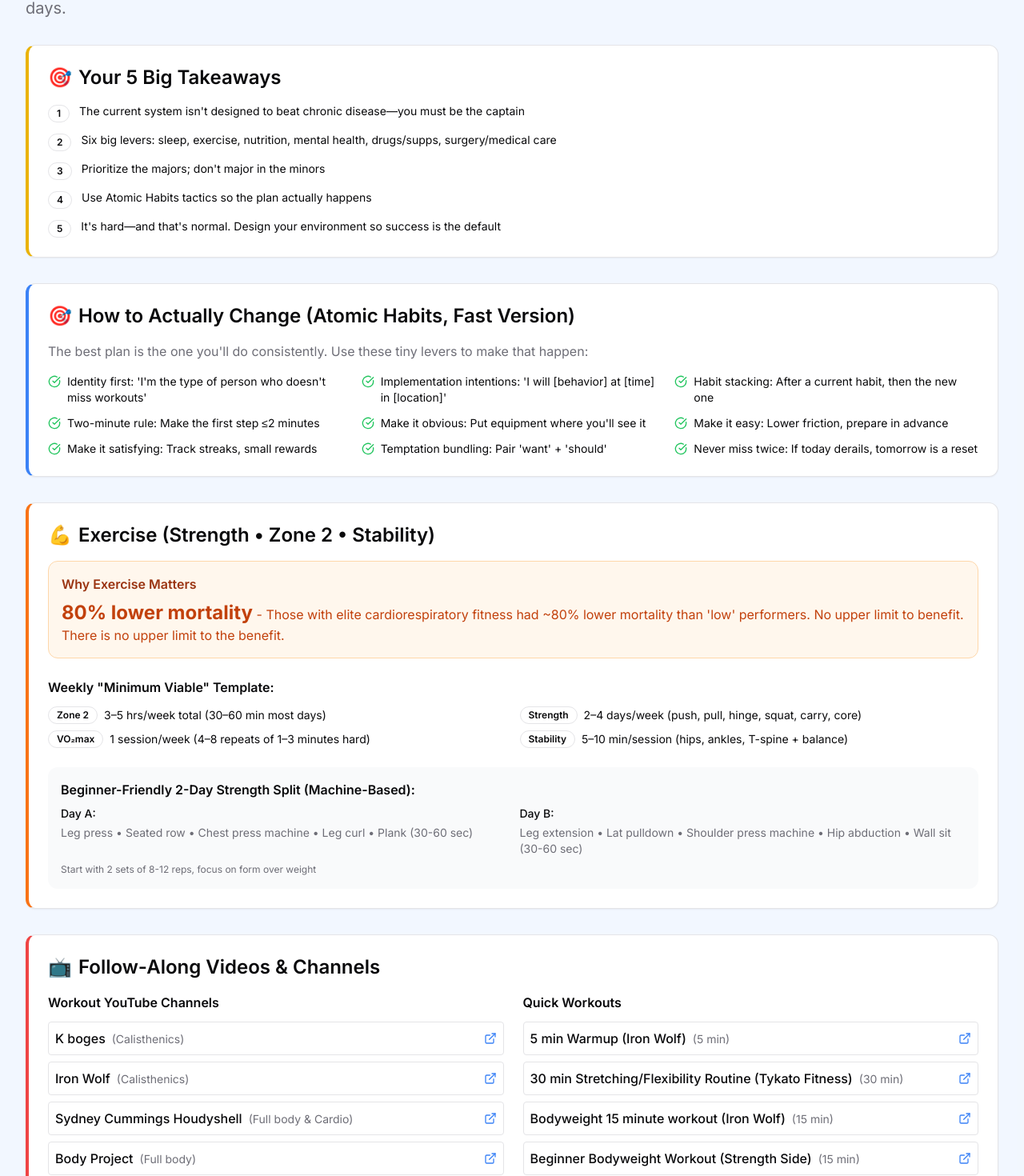
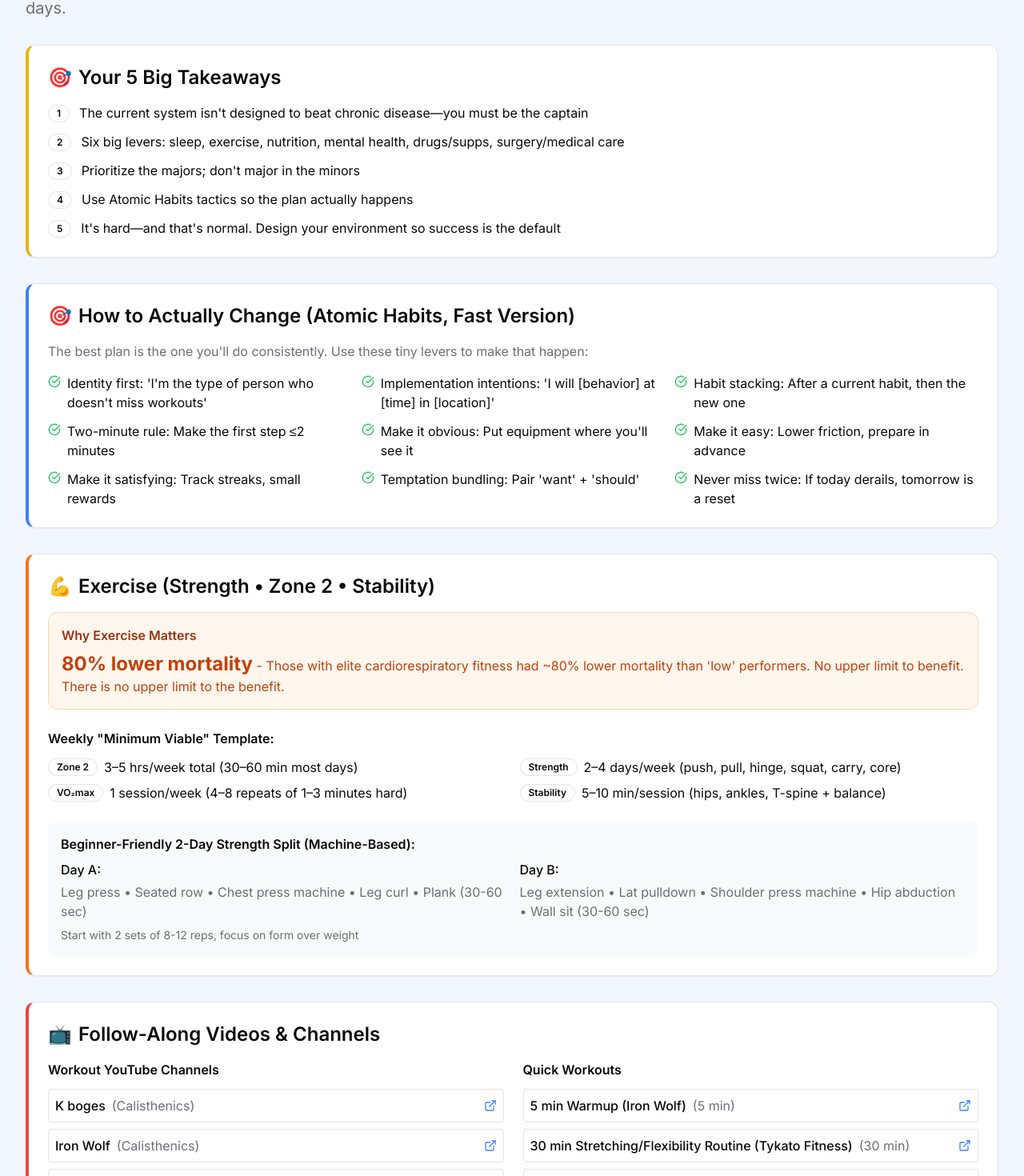
Before and after one commit to Paul10142/longevity, a React (Vite) app: page / in a window 1280 px wide. Shown: the part 1437-2907 px from the top of the page at 80% size. Built offline with nearby package versions, Linux system fonts and the light colour scheme.

Commit message:
Update About section to credit Paul Clancy as founder, improve resource card layout with larger images (250px), and move star ratings below author info

```diff
--- a/src/components/About.tsx
+++ b/src/components/About.tsx
@@ -14,7 +14,7 @@ const About = () => {
               <CardContent className="p-8">
                 <div className="text-lg text-muted-foreground leading-relaxed space-y-4">
                   <p>
-                    Lifestyle Academy is brought to you by <a href="https://www.admissionsacademy.org" target="_blank" rel="noopener noreferrer" className="text-primary underline hover:text-primary/80 transition-colors">AdmissionsAcademy.org</a>,
+                    LifestyleAcademy is founded by Paul Clancy and brought to you by <a href="https://www.admissionsacademy.org" target="_blank" rel="noopener noreferrer" className="text-primary underline hover:text-primary/80 transition-colors">AdmissionsAcademy.org</a>,
                     an organization committed to expanding access to educational resources for pre-medical and pre-health students nationwide.
                   </p>
 
--- a/src/components/ExecutiveTips.tsx
+++ b/src/components/ExecutiveTips.tsx
@@ -107,7 +107,7 @@ const ExecutiveTips = () => {
                 {bigTakeaways.map((takeaway, index) => (
                   <div key={index} className="flex items-start gap-3">
                     <Badge variant="outline" className="mt-0.5">{index + 1}</Badge>
-                    <span className="text-sm">{takeaway}</span>
+                    <span className="text-base">{takeaway}</span>
                   </div>
                 ))}
               </div>
@@ -128,7 +128,7 @@ const ExecutiveTips = () => {
                 {habitTips.map((tip, index) => (
                   <div key={index} className="flex items-start gap-2">
                     <CheckCircle className="h-4 w-4 text-green-500 mt-0.5 flex-shrink-0" />
-                    <span className="text-sm">{tip}</span>
+                    <span className="text-base">{tip}</span>
                   </div>
                 ))}
               </div>
@@ -155,21 +155,21 @@ const ExecutiveTips = () => {
                 <div className="space-y-2">
                   <div className="flex items-center gap-2">
                     <Badge variant="outline">Zone 2</Badge>
-                    <span className="text-sm">{weeklyTemplate.zone2}</span>
+                    <span className="text-base">{weeklyTemplate.zone2}</span>
                   </div>
                   <div className="flex items-center gap-2">
                     <Badge variant="outline">VO₂max</Badge>
-                    <span className="text-sm">{weeklyTemplate.vo2max}</span>
+                    <span className="text-base">{weeklyTemplate.vo2max}</span>
                   </div>
                 </div>
                 <div className="space-y-2">
                   <div className="flex items-center gap-2">
                     <Badge variant="outline">Strength</Badge>
-                    <span className="text-sm">{weeklyTemplate.strength}</span>
+                    <span className="text-base">{weeklyTemplate.strength}</span>
                   </div>
                   <div className="flex items-center gap-2">
                     <Badge variant="outline">Stability</Badge>
-                    <span className="text-sm">{weeklyTemplate.stability}</span>
+                    <span className="text-base">{weeklyTemplate.stability}</span>
                   </div>
                 </div>
               </div>
@@ -178,15 +178,15 @@ const ExecutiveTips = () => {
                 <h4 className="font-semibold mb-2">Beginner-Friendly 2-Day Strength Split (Machine-Based):</h4>
                 <div className="grid grid-cols-1 md:grid-cols-2 gap-4">
                   <div>
-                    <h5 className="font-medium text-sm mb-1">Day A:</h5>
-                    <p className="text-sm text-muted-foreground">Leg press • Seated row • Chest press machine • Leg curl • Plank (30-60 sec)</p>
+                    <h5 className="font-medium text-base mb-1">Day A:</h5>
+                    <p className="text-base text-muted-foreground">Leg press • Seated row • Chest press machine • Leg curl • Plank (30-60 sec)</p>
                   </div>
                   <div>
-                    <h5 className="font-medium text-sm mb-1">Day B:</h5>
-                    <p className="text-sm text-muted-foreground">Leg extension • Lat pulldown • Shoulder press machine • Hip abduction • Wall sit (30-60 sec)</p>
+                    <h5 className="font-medium text-base mb-1">Day B:</h5>
+                    <p className="text-base text-muted-foreground">Leg extension • Lat pulldown • Shoulder press machine • Hip abduction • Wall sit (30-60 sec)</p>
                   </div>
                 </div>
-                <p className="text-xs text-muted-foreground mt-2">Start with 2 sets of 8-12 reps, focus on form over weight</p>
+                <p className="text-sm text-muted-foreground mt-2">Start with 2 sets of 8-12 reps, focus on form over weight</p>
               </div>
             </CardContent>
           </Card>
@@ -207,7 +207,7 @@ const ExecutiveTips = () => {
                       <div key={index} className="flex items-center justify-between p-2 border rounded">
                         <div>
                           <span className="font-medium">{channel.name}</span>
-                          <span className="text-sm text-muted-foreground ml-2">({channel.type})</span>
+                          <span className="text-base text-muted-foreground ml-2">({channel.type})</span>
                         </div>
                         <a href={channel.url} target="_blank" rel="noopener noreferrer" className="text-blue-500 hover:text-blue-700">
                           <ExternalLink className="h-4 w-4" />
@@ -224,7 +224,7 @@ const ExecutiveTips = () => {
                       <div key={index} className="flex items-center justify-between p-2 border rounded">
                         <div>
                           <span className="font-medium">{workout.name}</span>
-                          <span className="text-sm text-muted-foreground ml-2">({workout.duration})</span>
+                          <span className="text-base text-muted-foreground ml-2">({workout.duration})</span>
                         </div>
                         <a href={workout.url} target="_blank" rel="noopener noreferrer" className="text-blue-500 hover:text-blue-700">
                           <ExternalLink className="h-4 w-4" />
@@ -245,7 +245,7 @@ const ExecutiveTips = () => {
                 <h3 className="text-2xl font-semibold">Quick "Start Here" for Busy Weeks</h3>
               </div>
               <div className="bg-green-50 border border-green-200 rounded-lg p-4">
-                <div className="grid grid-cols-1 md:grid-cols-3 gap-4 text-sm">
+                <div className="grid grid-cols-1 md:grid-cols-3 gap-4 text-base">
                   <div>
                     <h4 className="font-semibold mb-2">Mon, Wed, Fri:</h4>
                     <p>30–45 min strength (split A/B), each with a 10–20 min Zone 2 warm-up/finish</p>
@@ -283,7 +283,7 @@ const ExecutiveTips = () => {
                 {nutritionAnchors.map((anchor, index) => (
                   <div key={index} className="flex items-start gap-2">
                     <CheckCircle className="h-4 w-4 text-green-500 mt-0.5 flex-shrink-0" />
-                    <span className="text-sm">{anchor}</span>
+                    <span className="text-base">{anchor}</span>
                   </div>
                 ))}
               </div>
@@ -309,7 +309,7 @@ const ExecutiveTips = () => {
                 {sleepToolkit.map((tip, index) => (
                   <div key={index} className="flex items-start gap-2">
                     <CheckCircle className="h-4 w-4 text-purple-500 mt-0.5 flex-shrink-0" />
-                    <span className="text-sm">{tip}</span>
+                    <span className="text-base">{tip}</span>
                   </div>
                 ))}
               </div>
@@ -352,9 +352,9 @@ const ExecutiveTips = () => {
                   <div key={index} className="border rounded-lg p-3">
                     <div className="mb-1">
                       <span className="font-medium">{supp.name}</span>
-                      <span className="text-sm text-muted-foreground ml-1">({supp.dose})</span>
+                      <span className="text-base text-muted-foreground ml-1">({supp.dose})</span>
                     </div>
-                    <p className="text-sm text-muted-foreground">{supp.note}</p>
+                    <p className="text-base text-muted-foreground">{supp.note}</p>
                   </div>
                 ))}
               </div>
```
Also changed, not shown: src/components/ResourcesSection.tsx (+24 -22 lines).
